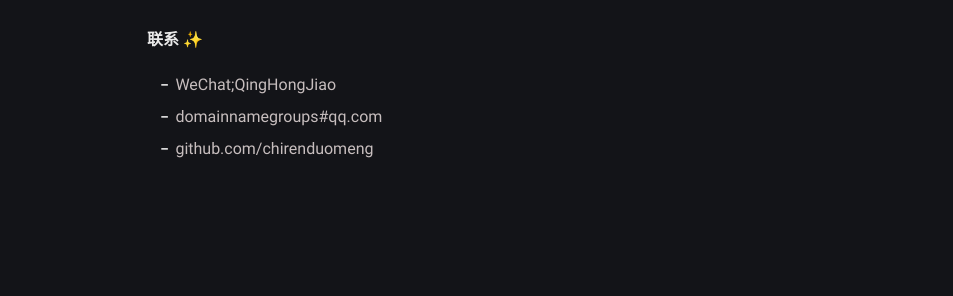
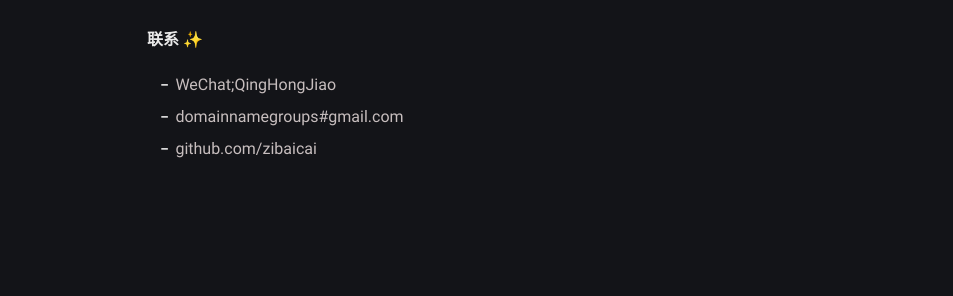
Before and after one commit to YiPianYe/yipianye.github.io, a Jekyll site: the page built from about.md, in a window 1280 px wide. Shown: the part 336-632 px from the top of the page, without its empty margins (163-1116 px from the left). Built offline with Jekyll 4.4.1, drawn with Linux system fonts in a browser that asks for light colours; comment, search, counter and statistics services are not loaded.

Commit message:
Update _config.yml

```diff
--- a/_config.yml
+++ b/_config.yml
@@ -16,10 +16,10 @@ author:
     痴人本多梦😂
     梦中有痴人😂
   username: iCpMe # general username
-  github: chirenduomeng # github username
+  github: zibaicai # github username
   twitter: twitter_username # twitter username
   facebook: facebook_username # facebook username
-  email: domainnamegroups#qq.com # email adress
+  email: domainnamegroups#gmail.com # email adress
   avatar: /assets/img/avatar.jpg # change with your own avatar
 
 # URL settings
```
